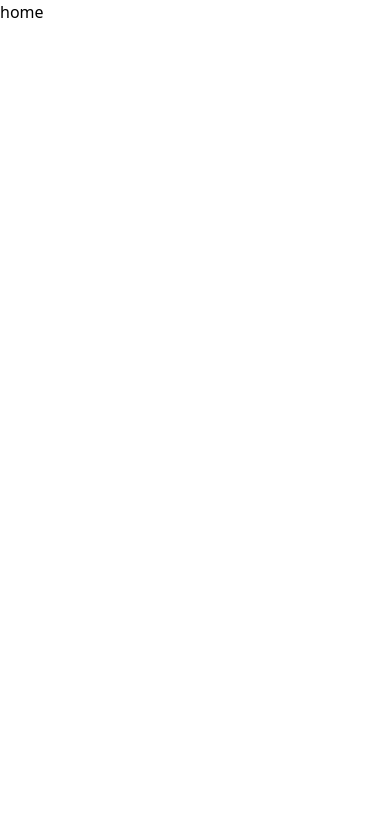
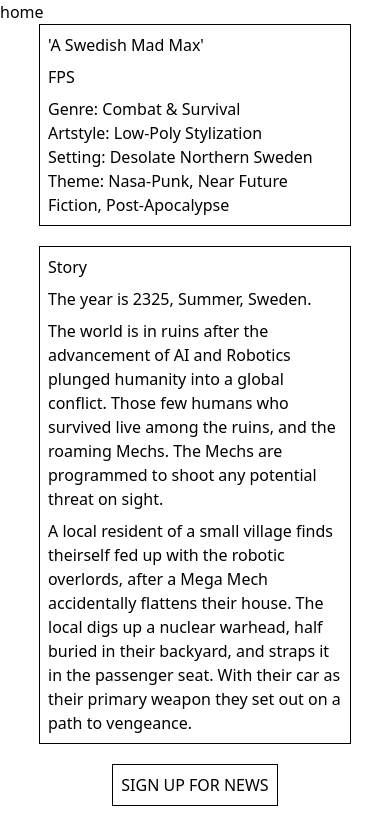
Before and after one commit to Alexander-Lindstroem/enginelight__web, a Next.js app: page / in a window 390 px wide. Shown: the top 830 px of the page. Built offline with nearby package versions, Linux system fonts and the light colour scheme.

Commit message:
added responsive description content section

```diff
--- a/src/app/page.tsx
+++ b/src/app/page.tsx
@@ -1,6 +1,19 @@
+import Category from "@/components/Category";
+import Description from "@/components/Description";
+import NewsBtn from "@/components/NewsBtn";
+
 const Home = () => {
   return (
+    <>
     <div>home</div>
+    <div className="max-w-6xl w-4/5 mx-auto">
+      <div className="flex flex-col gap-5 ">
+        <Category/>
+        <Description/>
+        <NewsBtn btnTitle='SIGN UP FOR NEWS'/>
+      </div>
+    </div>
+    </>
   );
 }
 
--- /dev/null
+++ b/src/components/Category/index.tsx
@@ -0,0 +1,20 @@
+import { categorys, Category as CategoryType } from "@/description-content-data";
+
+const Category = () => {
+  return (
+    <div className="flex flex-col gap-2 border-black border-1 md:w-1/2 w-full p-2">
+      <h2>'A Swedish Mad Max'</h2>
+      <h2>FPS</h2>
+      {categorys.map((cat: CategoryType, index: number) => (
+        <div key={index}>
+          <p>Genre: {cat.genre}</p>
+          <p>Artstyle: {cat.artstyle}</p>
+          <p>Setting: {cat.setting}</p>
+          <p>Theme: {cat.theme}</p>
+        </div>
+      ))}
+    </div>
+  );
+};
+
+export default Category;
--- /dev/null
+++ b/src/components/Description/index.tsx
@@ -0,0 +1,18 @@
+import { description, Description as DescriptionType } from "@/description-content-data";
+
+const Description = () => {
+  return (
+    <div className="border-black border-1 md:w-1/2 w-full self-end p-2">
+      {description.map((desc: DescriptionType, index: number) => (
+        <div className="flex flex-col gap-2" key={index}>
+          <h3>{desc.title}</h3>
+          <p>{desc.firstpar}</p>
+          <p>{desc.secondpar}</p>
+          <p>{desc.thirdpar}</p>
+        </div>
+      ))}
+    </div>
+  );
+};
+
+export default Description;
--- /dev/null
+++ b/src/components/NewsBtn/index.tsx
@@ -0,0 +1,13 @@
+type NewsBtnProps = {
+    btnTitle: string;
+}
+
+const NewsBtn = ({btnTitle}: NewsBtnProps) => {
+    return (
+        <div className="flex justify-center ">
+            <a className="border-black border-1 p-2" href="/" target="_blank">{btnTitle}</a>
+        </div>
+    )
+}
+
+export default NewsBtn
--- /dev/null
+++ b/src/description-content-data.ts
@@ -0,0 +1,31 @@
+export interface Category {
+    genre: string;
+    artstyle: string;
+    setting: string;
+    theme: string;
+}
+
+export interface Description {
+    title: string;
+    firstpar: string;
+    secondpar: string;
+    thirdpar: string;
+}
+
+export const categorys: Category[] = [
+    {
+        genre: 'Combat & Survival',
+        artstyle: 'Low-Poly Stylization',
+        setting: 'Desolate Northern Sweden',
+        theme: 'Nasa-Punk, Near Future Fiction, Post-Apocalypse'
+    }
+]
+
+export const description: Description[] = [
+    {
+        title: 'Story',
+        firstpar: 'The year is 2325, Summer, Sweden.',
+        secondpar: 'The world is in ruins after the advancement of AI and Robotics plunged humanity into a global conflict. Those few humans who survived live among the ruins, and the roaming Mechs. The Mechs are programmed to shoot any potential threat on sight.',
+        thirdpar: 'A local resident of a small village finds theirself fed up with the robotic overlords, after a Mega Mech accidentally flattens their house. The local digs up a nuclear warhead, half buried in their backyard, and straps it in the passenger seat. With their car as their primary weapon they set out on a path to vengeance.'
+    }
+]
```
